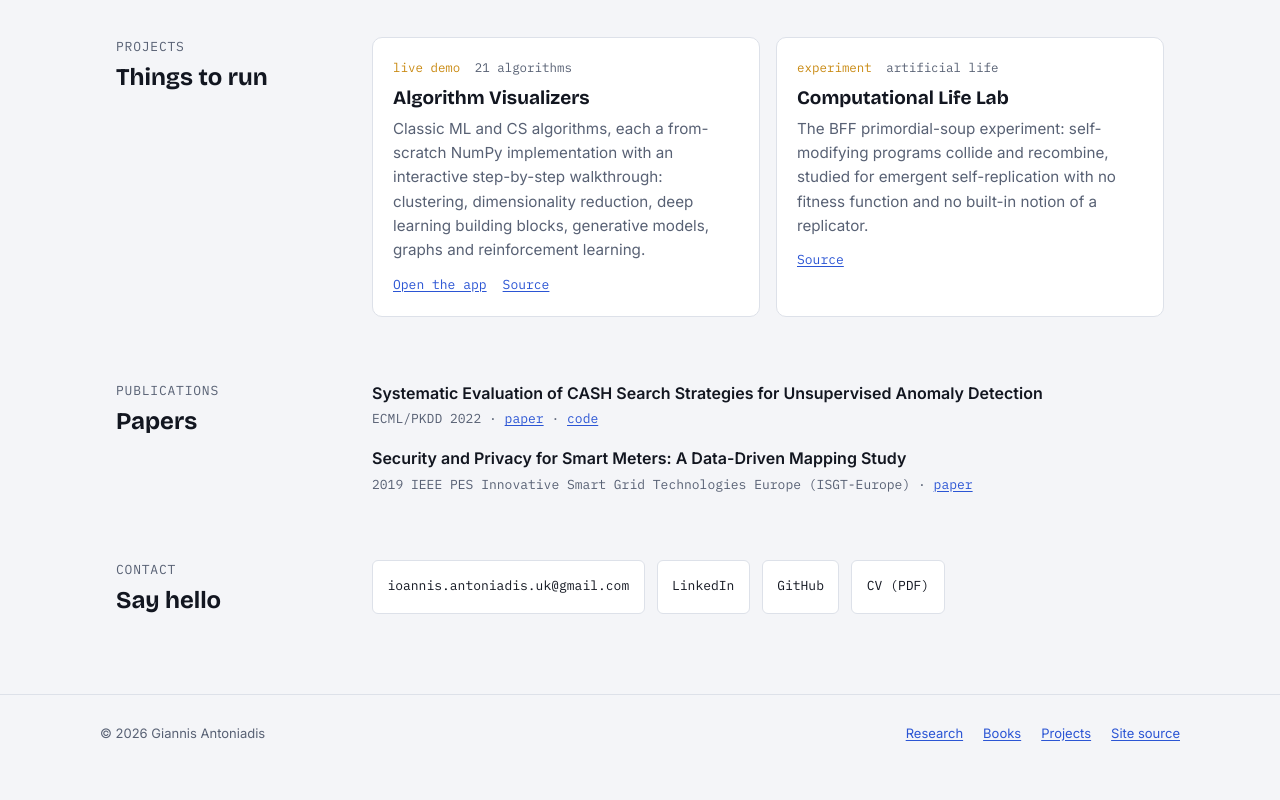
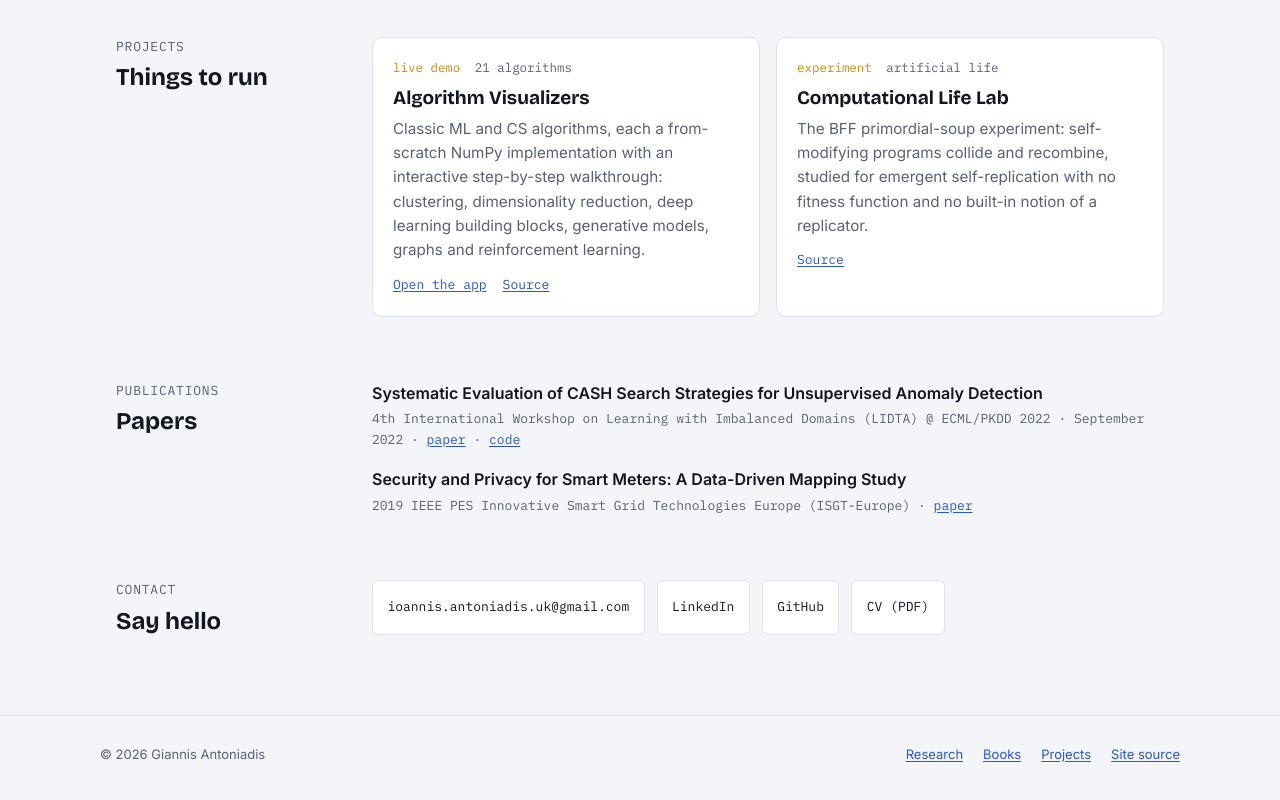
Before and after one commit to ioannisantoniadis/ioannisantoniadis.github.io, a plain HTML site: page index.html in a window 1280 px wide. Shown: the part 2875-3675 px from the top of the page. Drawn offline with nearby package versions, Linux system fonts and the light colour scheme.

Commit message:
Papers: the CASH paper's workshop venue
Co-Authored-By: Claude Opus 5.5 <noreply@anthropic.com>

```diff
--- a/index.html
+++ b/index.html
@@ -173,7 +173,7 @@ main { max-width: 1080px; margin: 0 auto; }
     <div class="rail"><span class="label">Publications</span><h2>Papers</h2></div>
     <div class="body">
       <ul class="pubs">
-        <li><span class="ptitle">Systematic Evaluation of CASH Search Strategies for Unsupervised Anomaly Detection</span><span class="venue">ECML/PKDD 2022 · <a href="https://proceedings.mlr.press/v183/antoniadis22a">paper</a> · <a href="https://github.com/ioannisantoniadis/cash-for-unsupervised-ad">code</a></span></li>
+        <li><span class="ptitle">Systematic Evaluation of CASH Search Strategies for Unsupervised Anomaly Detection</span><span class="venue">4th International Workshop on Learning with Imbalanced Domains (LIDTA) @ ECML/PKDD 2022 · September 2022 · <a href="https://proceedings.mlr.press/v183/antoniadis22a">paper</a> · <a href="https://github.com/ioannisantoniadis/cash-for-unsupervised-ad">code</a></span></li>
         <li><span class="ptitle">Security and Privacy for Smart Meters: A Data-Driven Mapping Study</span><span class="venue">2019 IEEE PES Innovative Smart Grid Technologies Europe (ISGT-Europe) · <a href="https://ieeexplore.ieee.org/document/8905611">paper</a></span></li>
       </ul>
     </div>
```
